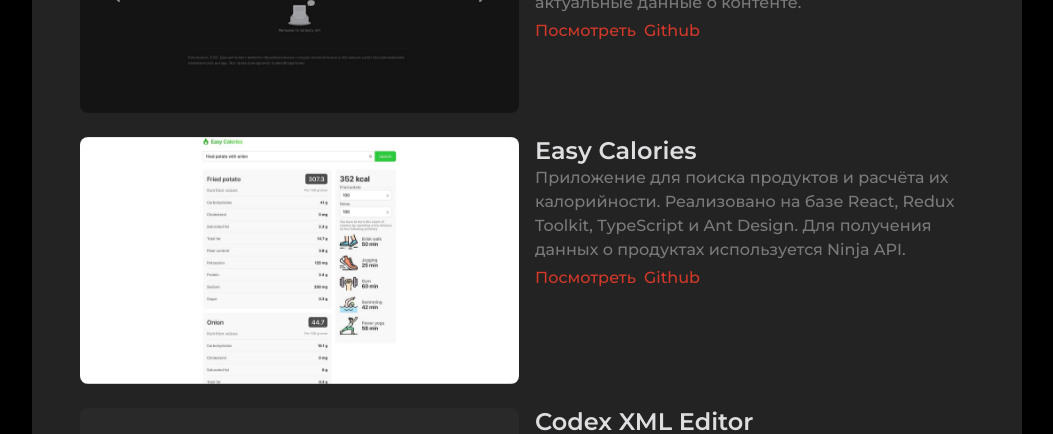
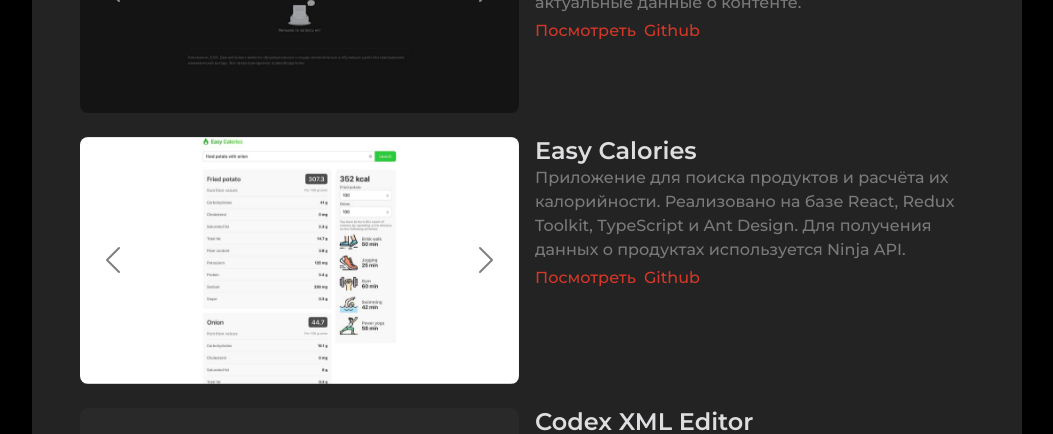
Before and after one commit to LeMane1/react-resume, a React (Create React App) app: page / in a window 1280 px wide. Shown: the part 3200-3634 px from the top of the page, without its empty margins (113-1166 px from the left). Built offline with nearby package versions, Linux system fonts and the light colour scheme.

Commit message:
added screenshot for easy calories, added hotfix for carousel arrows

```diff
--- a/src/components/PortfolioItem.jsx
+++ b/src/components/PortfolioItem.jsx
@@ -35,7 +35,7 @@ const PortfolioItem = ({ name, id, description, images, className, links, extraI
 									data-bs-target={`#carousel${id}`}
 									data-bs-slide="prev"
 								>
-									<span className="carousel-control-prev-icon" aria-hidden="true"></span>
+									<span className={`carousel-control-prev-icon ${id === 4 ? 'invert-color' : ''}`} aria-hidden="true"></span>
 									<span className="visually-hidden">Previous</span>
 								</button>
 
@@ -45,7 +45,7 @@ const PortfolioItem = ({ name, id, description, images, className, links, extraI
 									data-bs-target={`#carousel${id}`}
 									data-bs-slide="next"
 								>
-									<span className="carousel-control-next-icon" aria-hidden="true"></span>
+									<span className={`carousel-control-next-icon ${id === 4 ? 'invert-color' : ''}`} aria-hidden="true"></span>
 									<span className="visually-hidden">Next</span>
 								</button>
 							</>
--- a/src/data/constants.js
+++ b/src/data/constants.js
@@ -29,6 +29,7 @@ import kinomania_image_3 from '../assets/screenshots/kinomania_movie.jpg'
 import kinomania_image_4 from '../assets/screenshots/kinomania_actors.jpg'
 
 import easy_calories_image_1 from '../assets/screenshots/easy_calories_search.jpg'
+import easy_calories_image_2 from '../assets/screenshots/easy_calories_search_2.jpg'
 
 export const MAX_CONTAINER_WIDTH = 990
 
@@ -351,11 +352,16 @@ export const portfolioItems = [
 	},
 	{
 		name: 'Easy Calories',
-		id: 3,
+		id: 4,
 		images: [
 			{
 				id: 1,
 				image: easy_calories_image_1,
+				alt: 'Easy Calories Search Page'
+			},
+			{
+				id: 2,
+				image: easy_calories_image_2,
 				alt: 'Easy Calories Search Page'
 			},
 		],
@@ -376,7 +382,7 @@ export const portfolioItems = [
 	},
 	{
 		name: 'Codex XML Editor',
-		id: 4,
+		id: 5,
 		images: [
 			{
 				id: 1,
--- a/src/styles/App.css
+++ b/src/styles/App.css
@@ -176,3 +176,7 @@ h2::before {
 .link:hover{
   color: #ca2314;
 }
+
+.invert-color{
+	filter: invert(1);
+}
```
Also changed, not shown: src/assets/screenshots/easy_calories_search_2.jpg (added).
